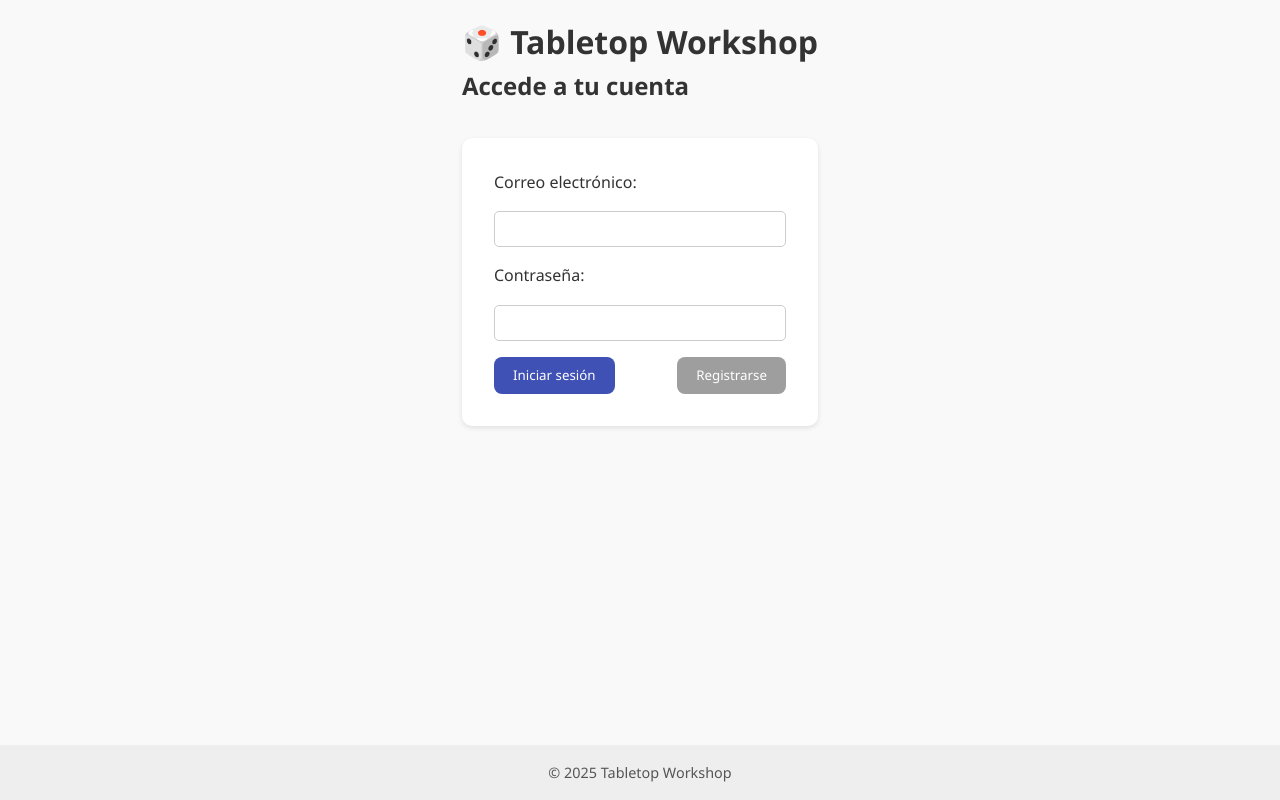
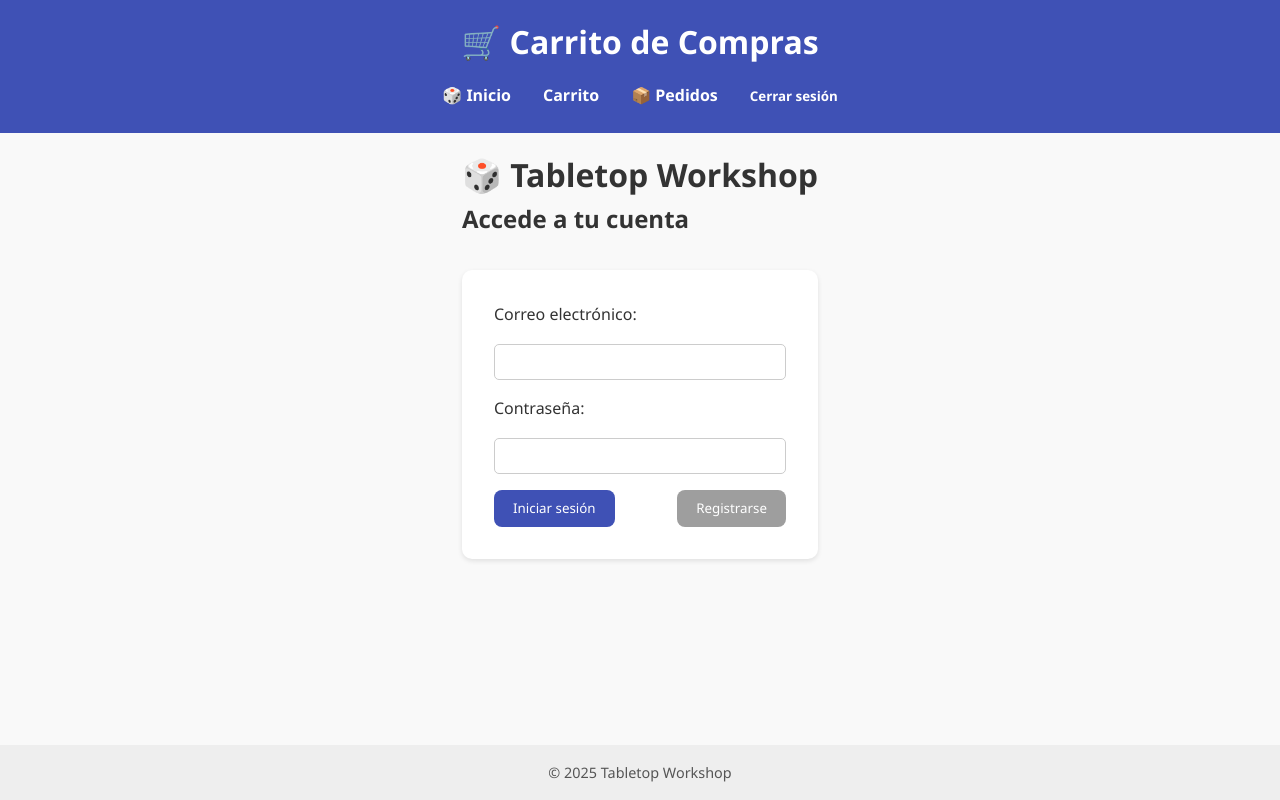
Before and after one commit to Gumba117/Tabletop-Workshop, a plain HTML site: page docs/auth.html in a window 1280 px wide. Drawn offline with nearby package versions, Linux system fonts and the light colour scheme.

```diff
--- a/docs/auth.html
+++ b/docs/auth.html
@@ -8,6 +8,15 @@
   <script src="https://cdn.jsdelivr.net/npm/@supabase/supabase-js"></script>
 </head>
 <body>
+    <header>
+    <h1>🛒 Carrito de Compras</h1>
+    <nav>
+      <a href="./catalog.html">🎲 Inicio</a>
+      <a href="./cart.html"> Carrito</a>
+      <a href="./orders.html">📦 Pedidos</a>
+      <button id="logout-btn" onclick="logout()">Cerrar sesión</button>
+    </nav>
+  </header>
   <main class="auth-container">
     <h1>🎲 Tabletop Workshop</h1>
     <h2>Accede a tu cuenta</h2>
--- a/docs/js/auth.js
+++ b/docs/js/auth.js
@@ -8,6 +8,7 @@
 const loginBtn = document.getElementById('login-btn');
 const signupBtn = document.getElementById('signup-btn');
 const authMessage = document.getElementById('auth-message');
+const logoutBtn = document.getElementById( 'logout-btn');
 
 // Mostrar mensaje de error o éxito
 function showMessage(message, isError = true) {
@@ -55,13 +56,13 @@
 // ------------------------------
 // Cierre de sesión
 // ------------------------------
-/*
+
 if (logoutBtn) {
   logoutBtn.addEventListener('click', async () => {
     await supabase.auth.signOut();
     window.location.href = 'auth.html';
   });
-}*/
+}
 
 // ------------------------------
 // Comprobación de sesión activa
```
Also changed, not shown: README.md, docs/assets/carcassonne.jpg (added), docs/assets/catan.jpg (added), docs/assets/terraforming.jpg (added), docs/assets/ticket.jpg (added).
